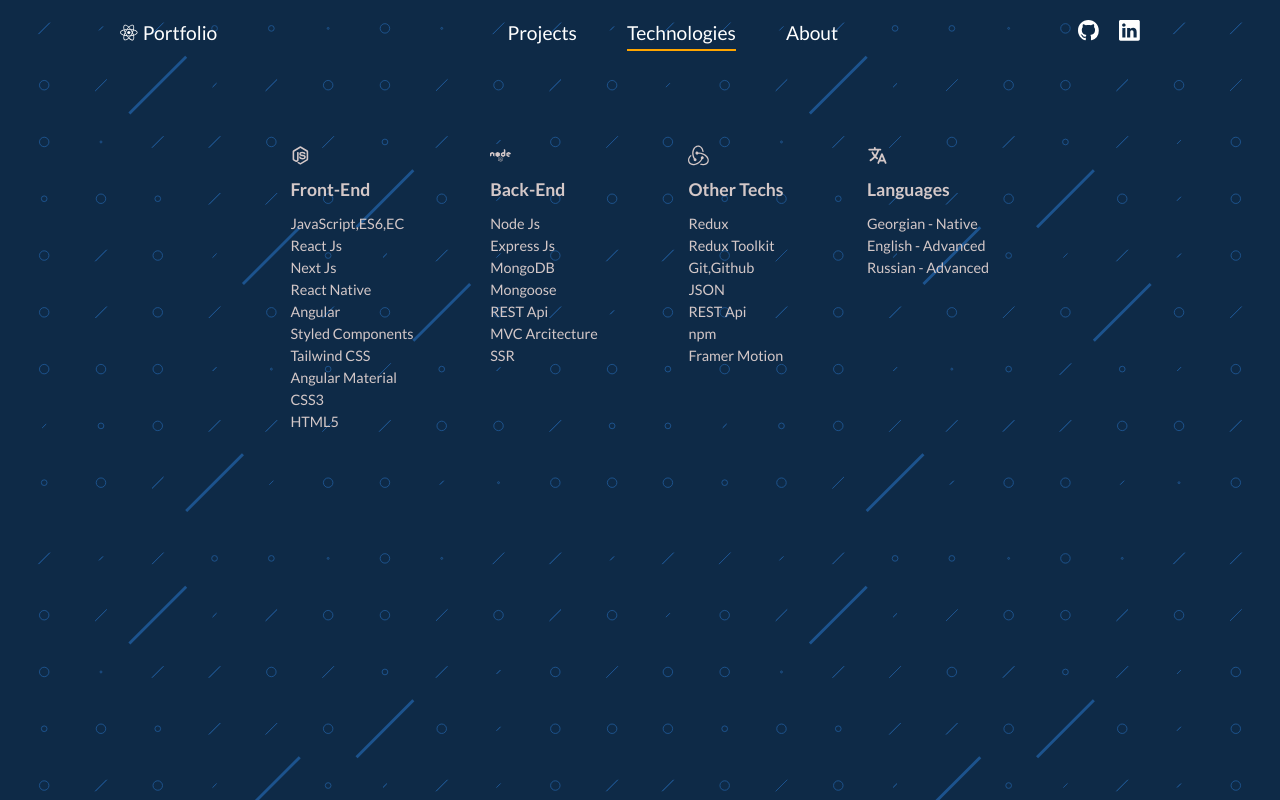
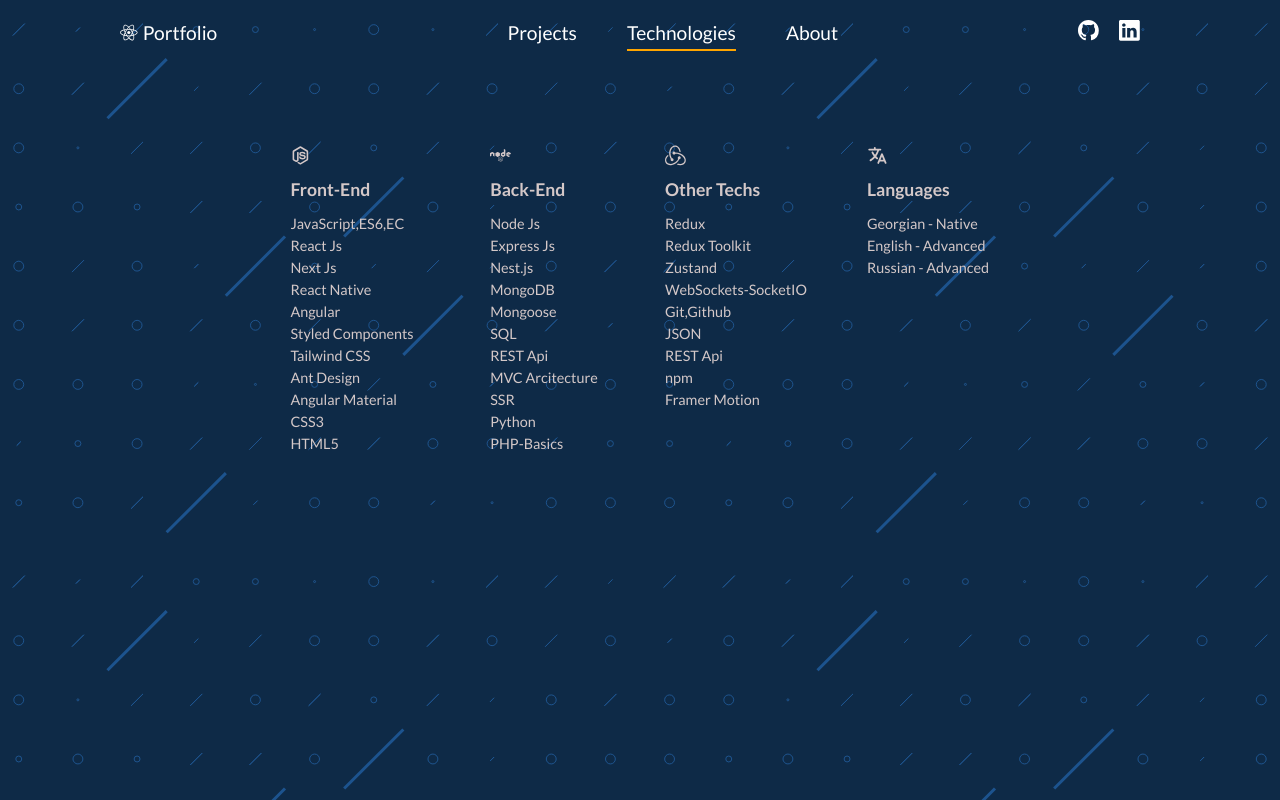
Before and after one commit to GigiDev7/Portfolio, a React (Create React App) app: page /technologies in a window 1280 px wide. Built offline with nearby package versions, Linux system fonts and the light colour scheme.

Commit message:
updated portfolio

```diff
--- a/src/components/Tech.js
+++ b/src/components/Tech.js
@@ -25,6 +25,7 @@
             <li>Angular</li>
             <li>Styled Components</li>
             <li>Tailwind CSS</li>
+            <li>Ant Design</li>
             <li>Angular Material</li>
             <li>CSS3</li>
             <li>HTML5</li>
@@ -42,11 +43,15 @@
           <ul>
             <li>Node Js</li>
             <li>Express Js</li>
+            <li>Nest.js</li>
             <li>MongoDB</li>
             <li>Mongoose</li>
+            <li>SQL</li>
             <li>REST Api</li>
             <li>MVC Arcitecture</li>
             <li>SSR</li>
+            <li>Python</li>
+            <li>PHP-Basics</li>
           </ul>
         </motion.div>
       </Wrapper>
@@ -61,6 +66,8 @@
           <ul>
             <li>Redux</li>
             <li>Redux Toolkit</li>
+            <li>Zustand</li>
+            <li>WebSockets-SocketIO</li>
             <li>Git,Github</li>
             <li>JSON</li>
             <li>REST Api</li>
```
